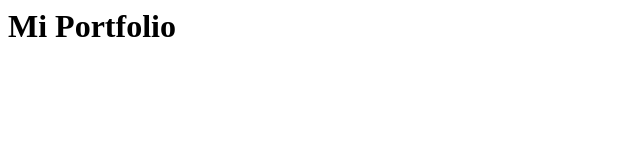
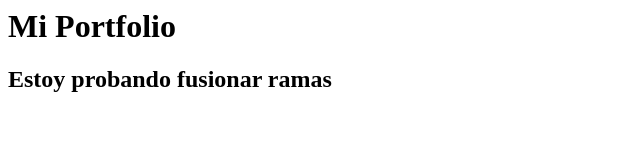
Before and after one commit to chechuBasso/PortFolio-FrontEnd, a plain HTML site: page index.html in a window 1280 px wide. Shown: the whole page, without its empty margins (0-640 px from the left). Drawn offline with Linux system fonts and the light colour scheme.

Commit message:
Update index.html

```diff
--- a/index.html
+++ b/index.html
@@ -1 +1,2 @@
 <h1> Mi Portfolio </h1>
+<h2> Estoy probando fusionar ramas </h2>
```
